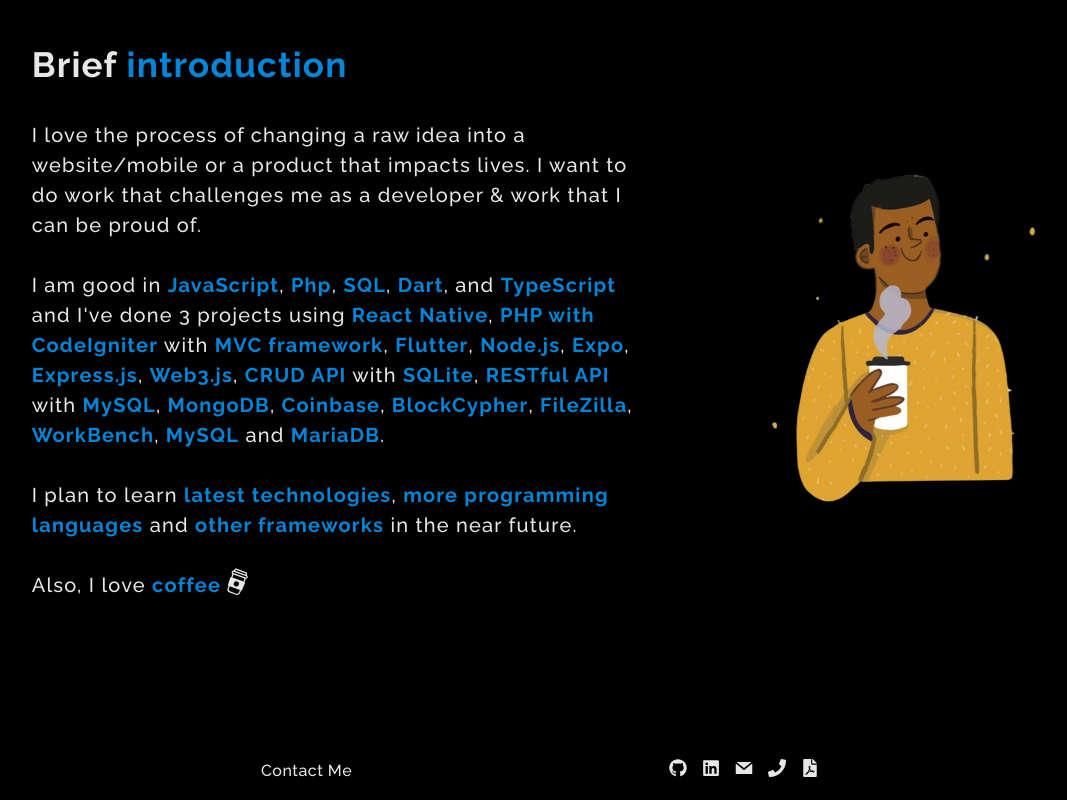
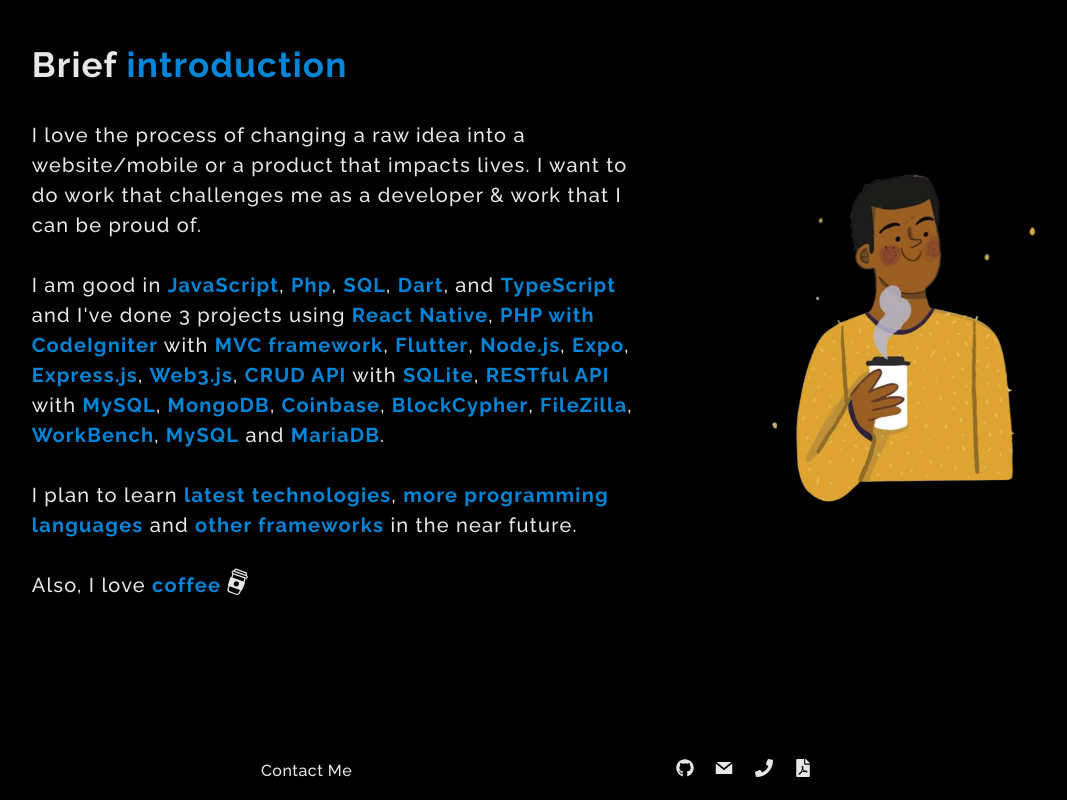
Before and after one commit to MusaMacheke/Musa_Macheke_Portfolio, a React (Create React App) app: page / in a window 1280 px wide. Shown: the part 830-1630 px from the top of the page, without its empty margins (105-1172 px from the left). Built offline with nearby package versions, Linux system fonts and the light colour scheme.

Commit message:
Comment out LinkedIn and WhatsApp links
Comment out LinkedIn and WhatsApp links in the footer.

```diff
--- a/src/Components/Footer.js
+++ b/src/Components/Footer.js
@@ -8,7 +8,7 @@
       <h4>Contact Me</h4>
       <div className='footerLinks'>
         <a href="https://github.com/MusaMacheke" target='_blank' rel="noopener noreferrer" aria-label="GitHub"><FaGithub /></a>
-        <a href="https://www.linkedin.com/in/musa-macheke-2abba2315/" target='_blank' rel="noopener noreferrer" aria-label="LinkedIn"><FaLinkedin /></a>
+        {/* <a href="https://www.linkedin.com/in/musa-macheke-2abba2315/" target='_blank' rel="noopener noreferrer" aria-label="LinkedIn"><FaLinkedin /></a> */}
         <a href='mailto:musamacheke.01@gmail.com' aria-label="Email"><GrMail /></a>
         <a href='tel:0640668708' aria-label="Phone"><FaPhone /></a>
         {/* <a href='https://wa.me/0640668708' target='_blank' rel="noopener noreferrer" aria-label="WhatsApp"><FaWhatsapp /></a> */}
```
